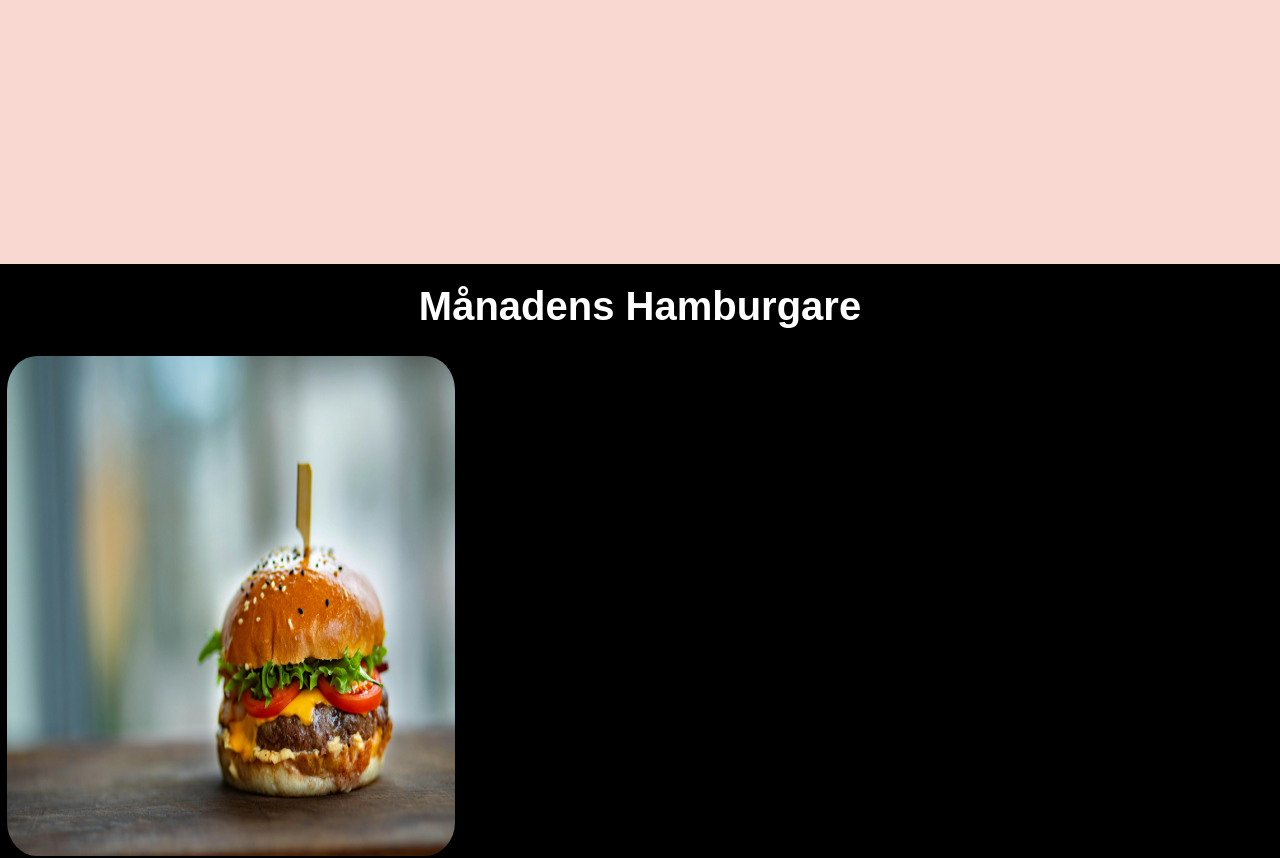
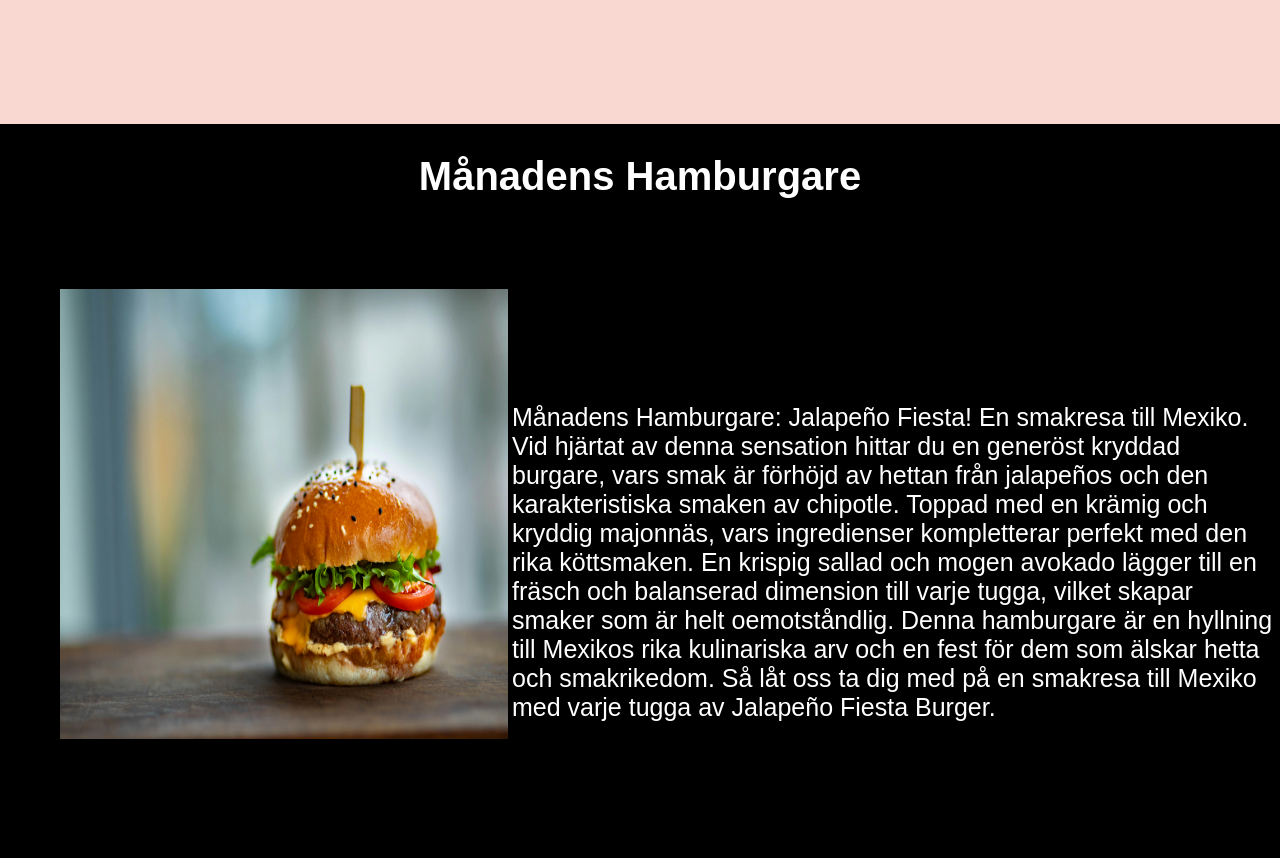
Before and after one commit to Peterca85/flavourburgersprojekt, a React (Create React App) app: page / in a window 1280 px wide. Shown: the part 1660-2518 px from the top of the page. Built offline with nearby package versions, Linux system fonts and the light colour scheme.

Commit message:
fix whitespace right

```diff
--- a/src/App.css
+++ b/src/App.css
@@ -11,6 +11,9 @@
 
 body {
 
-  padding: 0;
-  margin: 0;
+  width: 100%;
+  height: 100%;
+  margin: 0px;
+  padding: 0px;
+  overflow-x: hidden;
 }
--- a/src/pages/Home.js
+++ b/src/pages/Home.js
@@ -28,7 +28,12 @@ function Home() {
      <div className='hamburgerMonth'>
      <h1>Månadens Hamburgare</h1>
     < img src={BurgerMonth} alt="Hamburgare" />
-    <p>det här är månaden burgare. Den är godast i stan !!!</p>
+    <p> Månadens Hamburgare: Jalapeño Fiesta! En smakresa till Mexiko. Vid hjärtat av denna sensation hittar du en generöst kryddad burgare,
+       vars smak är förhöjd av hettan från jalapeños och den karakteristiska smaken av chipotle.
+      Toppad med en krämig och kryddig majonnäs, vars ingredienser kompletterar perfekt med den rika köttsmaken.
+       En krispig sallad och mogen avokado lägger till en fräsch och balanserad dimension till varje tugga, vilket skapar smaker som är helt oemotståndlig.
+      Denna hamburgare är en hyllning till Mexikos rika kulinariska arv och en
+      fest för dem som älskar hetta och smakrikedom. Så låt oss ta dig med på en smakresa till Mexiko med varje tugga av Jalapeño Fiesta Burger. </p>
 
                </div>
 
--- a/src/styles/Footer.css
+++ b/src/styles/Footer.css
@@ -8,6 +8,8 @@
     align-items: center;
     flex-direction: column;
     padding-top: 10px;
+    position: sticky;
+
 
   }
 
--- a/src/styles/Home.css
+++ b/src/styles/Home.css
@@ -29,7 +29,7 @@ video{
 
 }
 
-.startbutton{
+.startbutton {
   background-color: #04AA6D;
   border: none;
   color: white;
@@ -75,7 +75,7 @@ h5{
 
 .aboutUs{
   background-color: rgb(249, 216, 209);
-  padding: 350px;
+  padding: 300px;
 
 
 }
@@ -106,29 +106,27 @@ s
 
 .hamburgerMonth{
   background-color: black;
-  img {
+img {
     width: 35%;
-    height: 500px;
+    height: 450px;
     margin: 0;
-    padding: 7px;
-    border-radius: 8%;
-  }
+    padding: 60px;
+
+ }
 }
 
 .hamburgerMonth p{
   font-size: 25px;
-  text-align: center;
+  margin-left: 40%;
   color: white;
-
-
+  position: relative;
+  top: -400px;
 }
 
 .hamburgerMonth h1{
-
+text-align: center;
   font-size: 40px;
-  text-align: center;
-  color: white;
-  padding: 20px;
-
+ padding: 30px;
+  color:white;
 
 }
```
